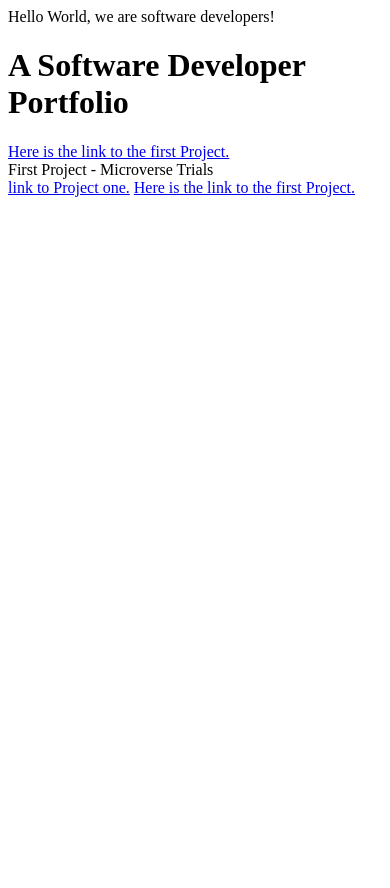
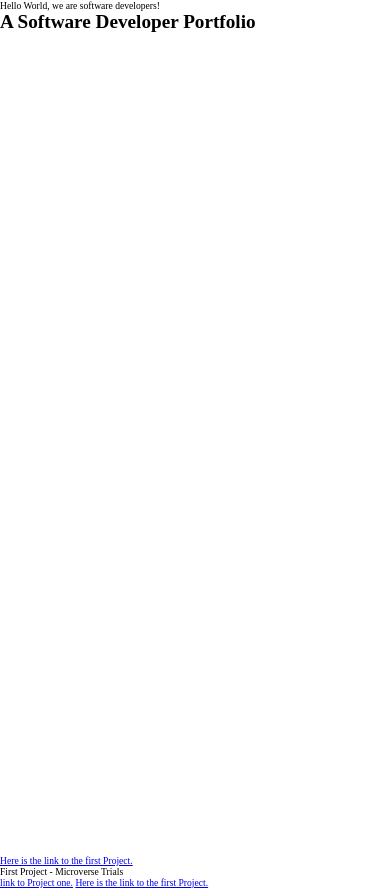
Before and after one commit to redaawet/microverseTrainingSession, a plain HTML site: page index.html in a window 390 px wide. Before the commit the page ends 844 px from the top, so only its background shows below. Drawn offline with Linux system fonts and the light colour scheme.

Commit message:
user story 9 and 10 added

```diff
--- a/css/style.css
+++ b/css/style.css
@@ -0,0 +1,19 @@
+
+*{
+    border: 0;
+    margin: 0;
+
+}
+
+.welcome-section {
+
+    display: flex;
+    width: 100%;
+    height: 100vh;
+}
+
+@media(max-width:75em) {
+    html {
+        font-size: 60%;
+    }
+}
--- a/index.html
+++ b/index.html
@@ -24,12 +24,12 @@
     <script  src="js/index.js"></script>
     Hello World, we are software developers!
 
-    <div id="welcome-section">
+    <div id="welcome-section" class="welcome-section">
       <h1>A Software Developer Portfolio</h1>
     </div>
     <div id="projects">
       <div class="project-tile">
-        <a href="#" id="project1">Here is the link to the first Project.</a>
+        <a href="#project1">Here is the link to the first Project.</a>
 
         <div id="project1"> First Project - Microverse Trials</div>
 
```
